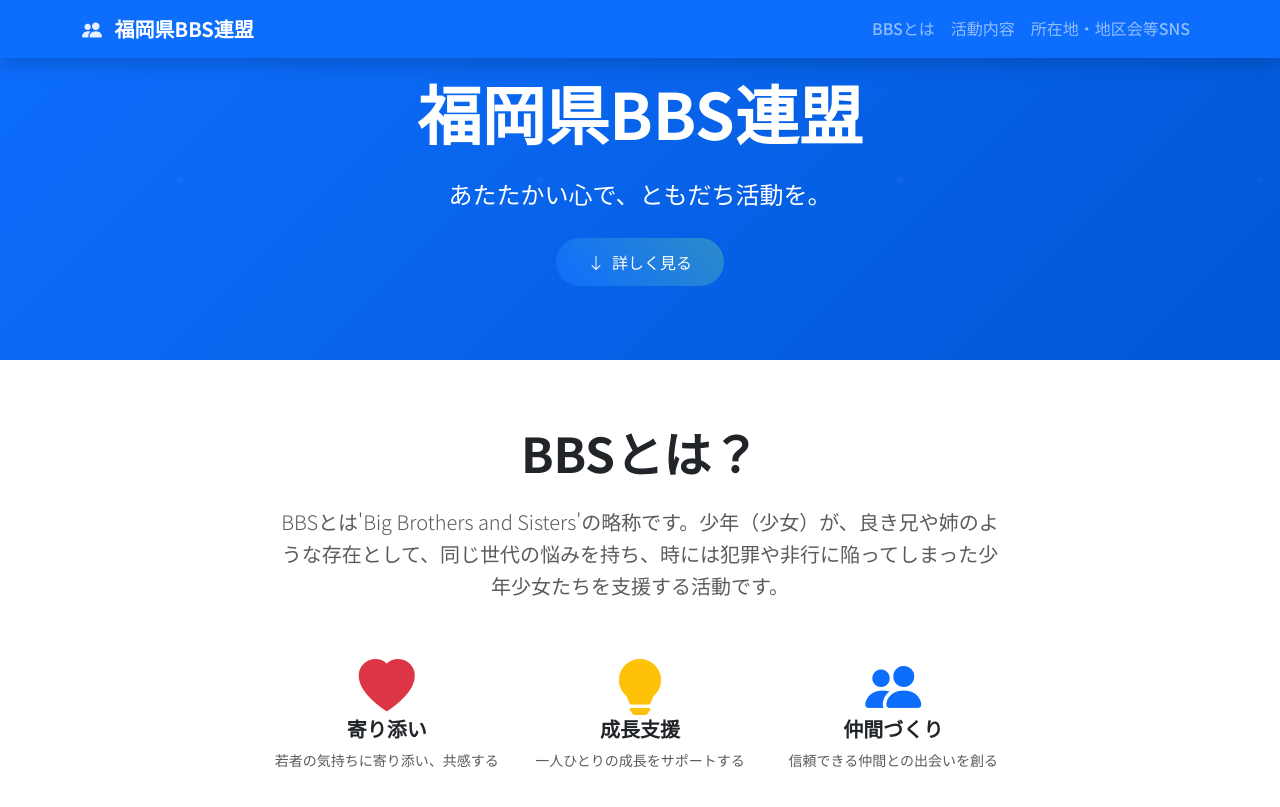
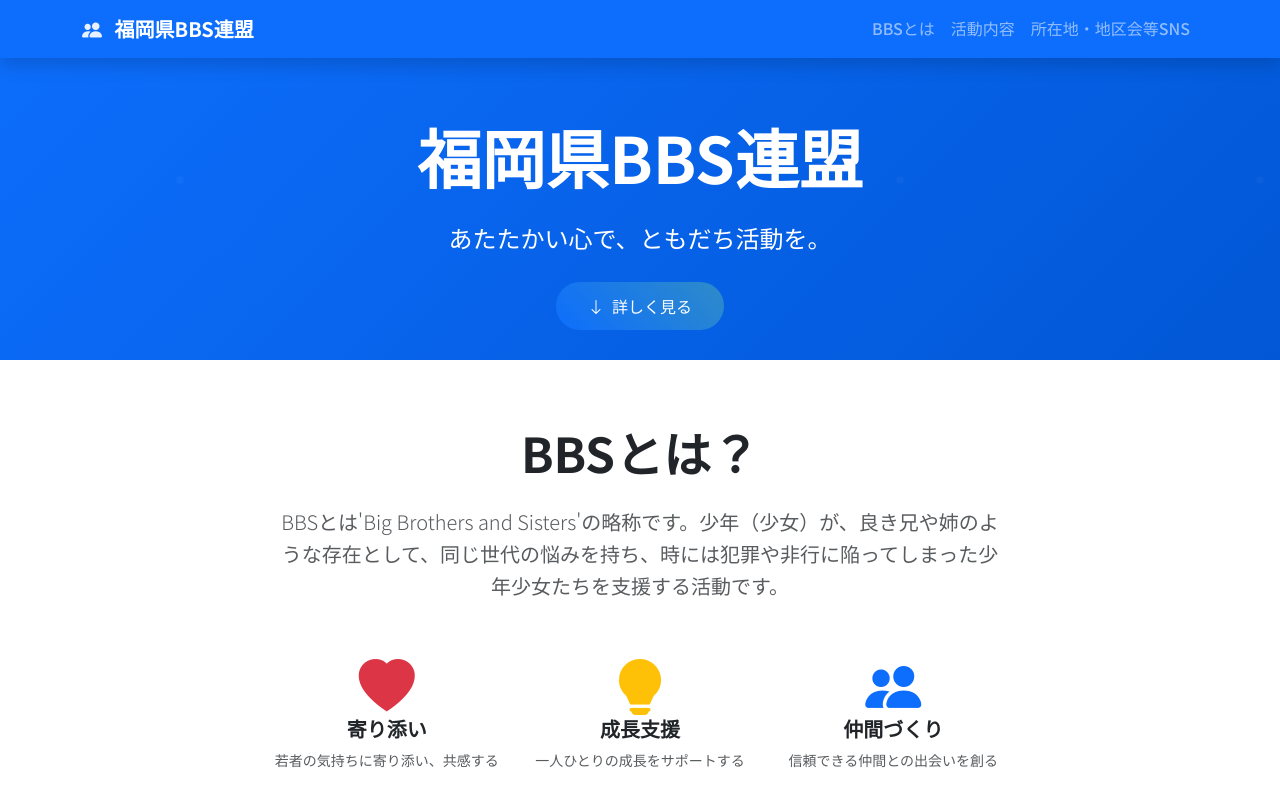
Before and after one commit to fukuokaprefbbs/fukuokaprefbbs.github.io, a Jekyll site: the page built from index.html, in a window 1280 px wide and 900 px high. Shown: the top 807 px of the window. Built offline with Jekyll 4.4.1, drawn with Linux system fonts in a browser that asks for light colours.

Commit message:
Update: ナビゲーションバーを考慮

```diff
--- a/assets/css/main.scss
+++ b/assets/css/main.scss
@@ -34,6 +34,7 @@ body {
 // ヒーローセクション
 .hero-section {
     min-height: 40vh;
+    padding-top: 5.5rem;
     background: linear-gradient(135deg, $primary-color 0%, darken($primary-color, 10%) 100%);
     position: relative;
 
```
